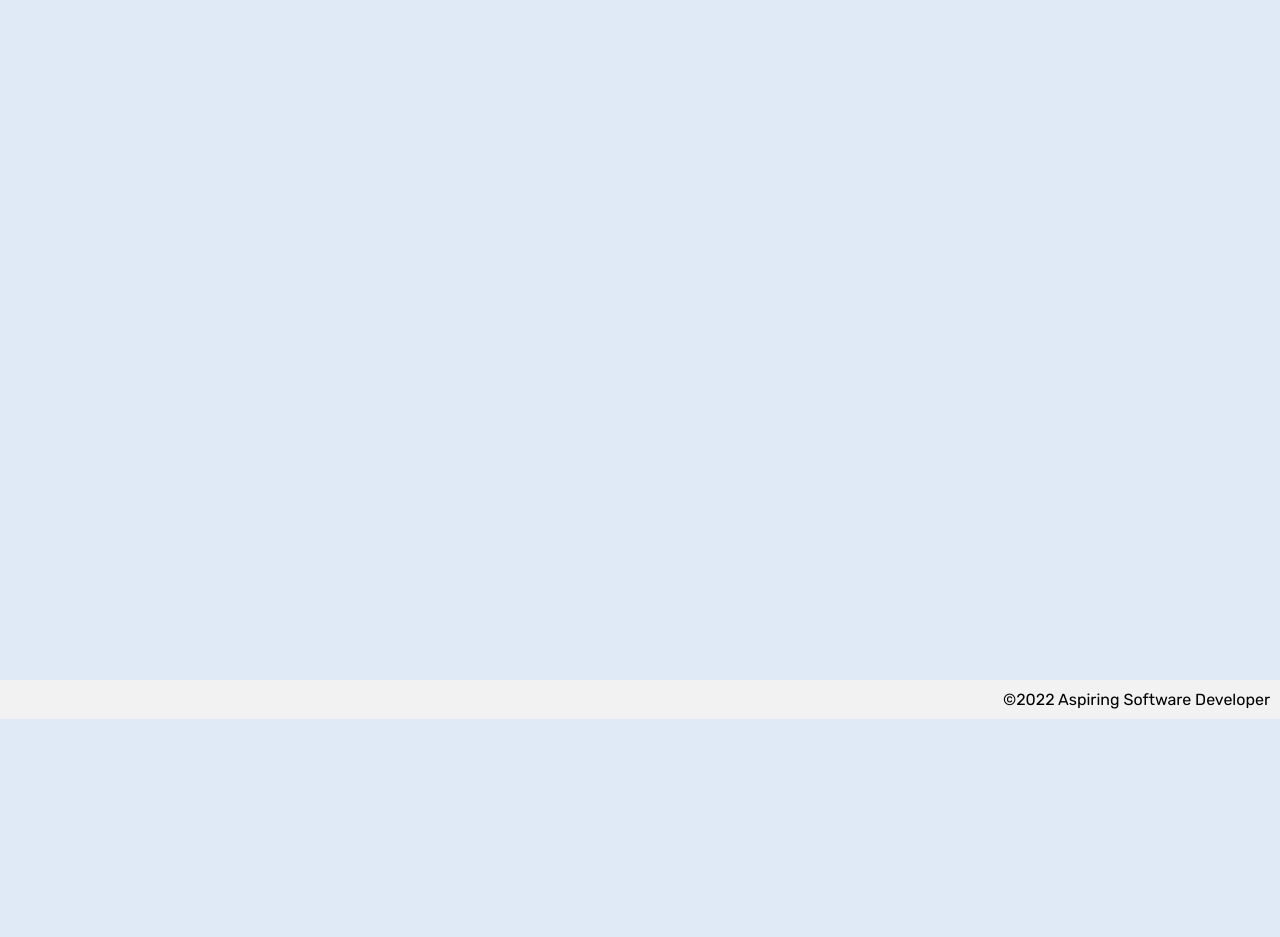
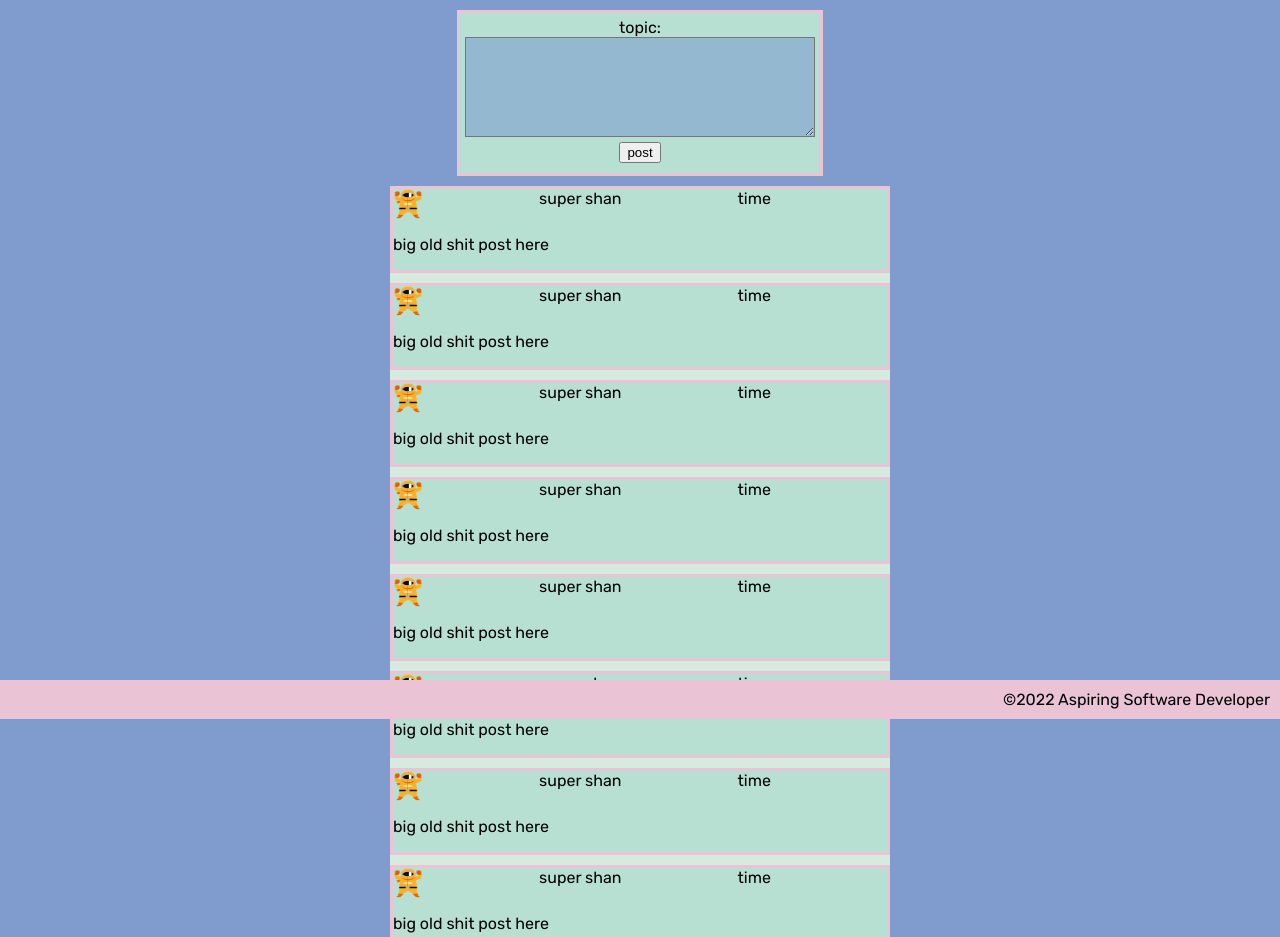
Before and after one commit to davejfish/forum, a plain HTML site: page index.html in a window 1280 px wide. Shown: the part 81-1018 px from the top of the page. Before the commit the page ends 851 px from the top, so only its background shows below. Drawn offline with nearby package versions, Linux system fonts and the light colour scheme.

Commit message:
basic html/css layout

```diff
--- a/index.html
+++ b/index.html
@@ -25,7 +25,80 @@
     </header>
 
     <main>
+        <section class="form-area">
+            <from class="form-post">
+                <label>
+                    topic:
+                    <textarea></textarea>
+                </label>
 
+                <button>post</button>
+            </from>
+        </section>
+
+        <section class="posts-section">
+            <div class="auto-grid">
+
+                <div class="posts">
+                    <img class="image" src="./assets/yellow.png">
+                    <span class="username">super shan</span>
+                    <span class="date">time</span>
+                    <p class="post">big old shit post here</p>
+                </div>
+                <div class="posts">
+                    <img class="image" src="./assets/yellow.png">
+                    <span class="username">super shan</span>
+                    <span class="date">time</span>
+                    <p class="post">big old shit post here</p>
+                </div>
+                <div class="posts">
+                    <img class="image" src="./assets/yellow.png">
+                    <span class="username">super shan</span>
+                    <span class="date">time</span>
+                    <p class="post">big old shit post here</p>
+                </div>
+                <div class="posts">
+                    <img class="image" src="./assets/yellow.png">
+                    <span class="username">super shan</span>
+                    <span class="date">time</span>
+                    <p class="post">big old shit post here</p>
+                </div>
+                <div class="posts">
+                    <img class="image" src="./assets/yellow.png">
+                    <span class="username">super shan</span>
+                    <span class="date">time</span>
+                    <p class="post">big old shit post here</p>
+                </div>
+                <div class="posts">
+                    <img class="image" src="./assets/yellow.png">
+                    <span class="username">super shan</span>
+                    <span class="date">time</span>
+                    <p class="post">big old shit post here</p>
+                </div>
+                <div class="posts">
+                    <img class="image" src="./assets/yellow.png">
+                    <span class="username">super shan</span>
+                    <span class="date">time</span>
+                    <p class="post">big old shit post here</p>
+                </div>
+                <div class="posts">
+                    <img class="image" src="./assets/yellow.png">
+                    <span class="username">super shan</span>
+                    <span class="date">time</span>
+                    <p class="post">big old shit post here</p>
+                </div>
+                <div class="posts">
+                    <img class="image" src="./assets/yellow.png">
+                    <span class="username">super shan</span>
+                    <span class="date">time</span>
+                    <p class="post">big old shit post here</p>
+                </div>
+
+
+
+
+            </div>
+        </section>
     </main>
 
     <footer>&copy;2022 Aspiring Software Developer</footer>
--- a/styles/home.css
+++ b/styles/home.css
@@ -0,0 +1,77 @@
+.form-area {
+    display: flex;
+    flex-direction: column;
+    justify-content: center;
+    align-items: center;
+}
+
+.form-post {
+    display: flex;
+    flex-direction: column;
+    align-items: center;
+    border: solid 3px #EAC4D5;
+    background-color: #B8E0D2;
+    padding: 5px;
+    margin: 10px;
+}
+
+.form-post label {
+    display: contents;
+    text-align: center;
+    margin: 5px;
+}
+
+.form-post button {
+    margin: 5px;
+}
+
+.form-post label textarea {
+    width: 350px;
+    height: 100px;
+    background-color: #95B8D1;
+}
+
+.posts-section {
+    display: flex;
+    flex-direction: column;
+    justify-content: center;
+    align-items: center;
+}
+
+.auto-grid {
+    display: grid;
+    grid-template-columns: repeat(auto-fill, minmax(300px, 500px));
+    grid-gap: 10px;
+    background-color: #D6EADF;
+}
+
+.posts {
+    display: grid;
+    grid-template-areas:
+        'image username date'
+        'post post post';
+    border: solid 3px #EAC4D5;
+    background-color: #B8E0D2;
+}
+
+.image {
+    display: grid;
+    grid-area: image;
+    height: 30px;
+    width: 30px;
+}
+
+.username {
+    display: grid;
+    grid-area: username;
+}
+
+.date {
+    display: grid;
+    grid-area: date;
+}
+
+.post {
+    display: grid;
+    grid-area: post;
+}
--- a/styles/main.css
+++ b/styles/main.css
@@ -8,7 +8,8 @@ body {
     height: 100%;
     padding-bottom: 30px;
     font-family: 'Rubik', san-serif;
-    background: var(--background);
+    background: #809BCE;
+    ;
 }
 
 header {
@@ -16,7 +17,7 @@ header {
     top: 0;
     display: flex;
     align-items: center;
-    background-color: var(--header-background);
+    background-color: #EAC4D5;
 }
 
 #user {
@@ -28,7 +29,7 @@ header {
 
 #user a {
     font-size: .8em;
-    color:steelblue;
+    color: steelblue;
 }
 
 .hidden {
@@ -47,5 +48,5 @@ footer {
     padding: 10px;
     display: flex;
     justify-content: flex-end;
-    background-color: var(--footer-background);
+    background-color: #EAC4D5;
 }
```
Also changed, not shown: assets/yellow.png (added).
